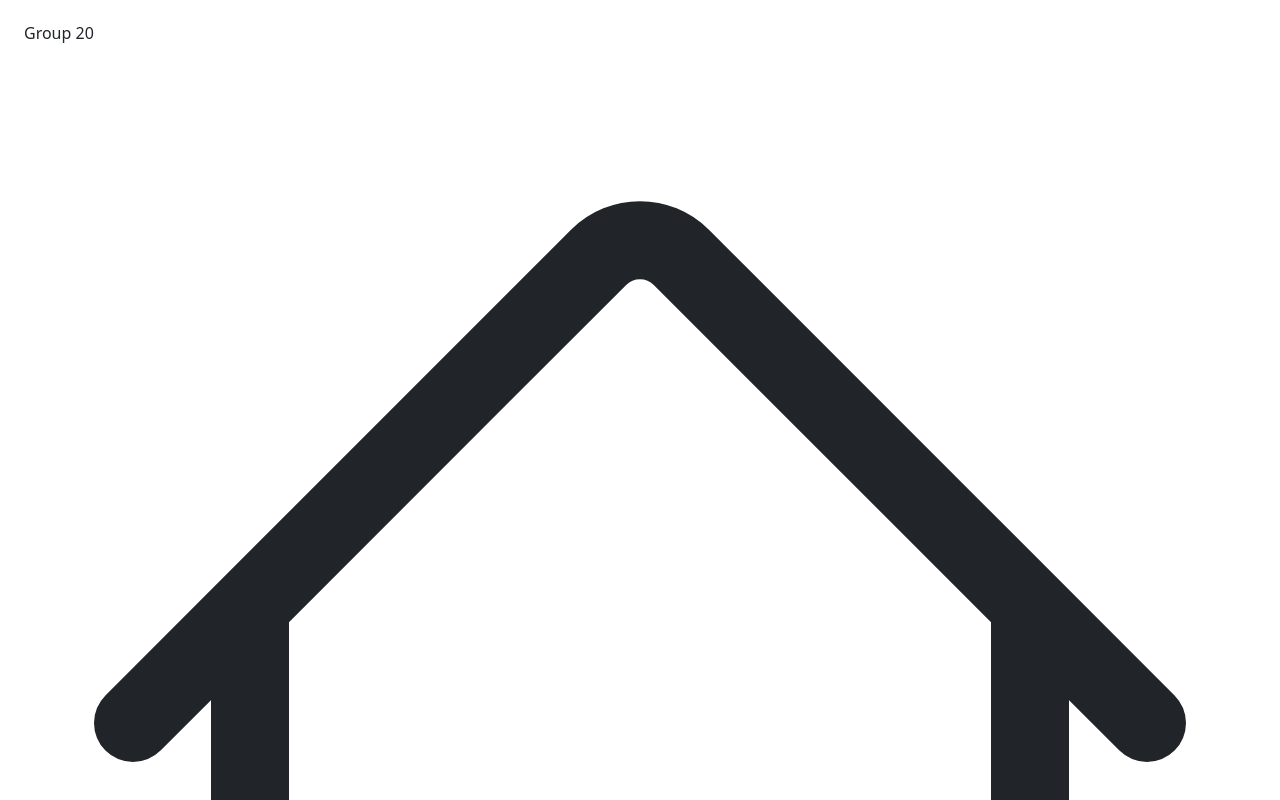
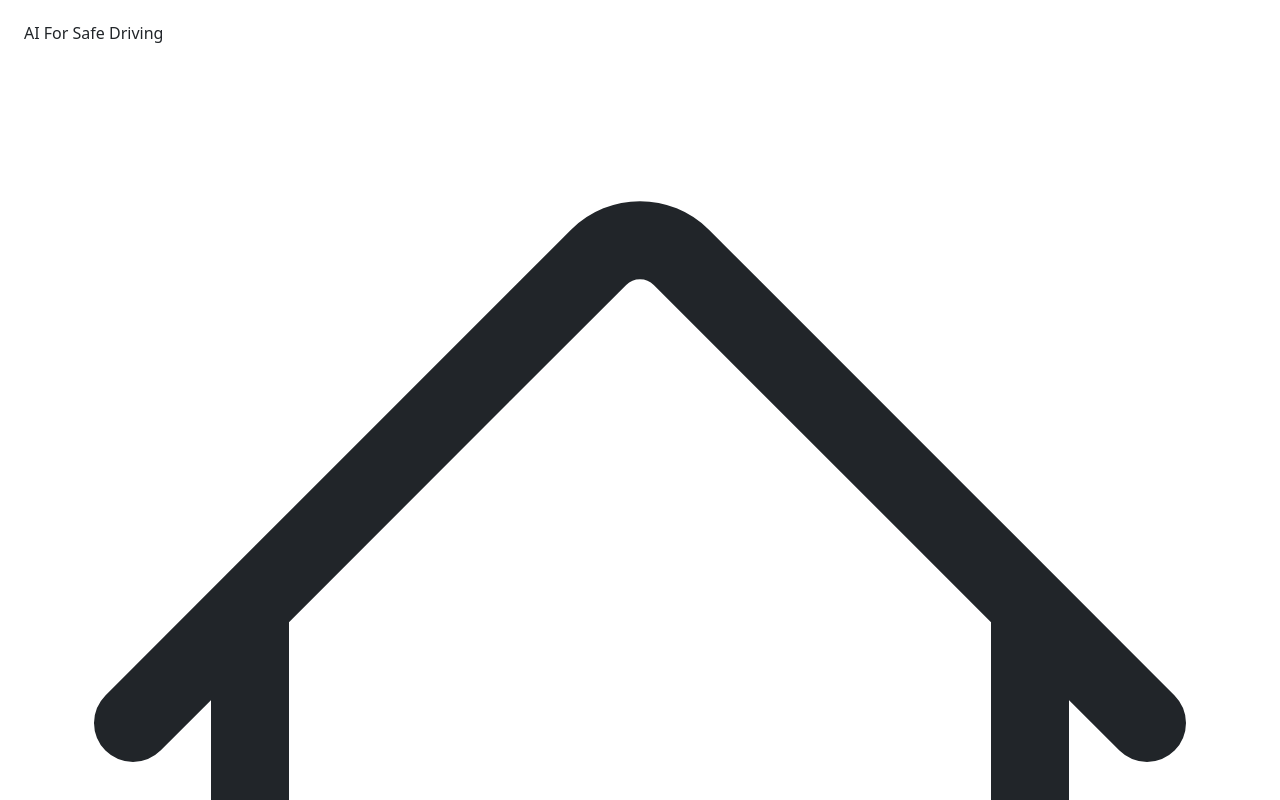
Before and after one commit to colemaring/sd1, a React (Vite) app in the folder client/: page /driver in a window 1280 px wide. Shown: the top 800 px of the page. Built offline with nearby package versions, Linux system fonts and the light colour scheme.

Commit message:
minor sidebar fix

```diff
--- a/client/src/components/sidebar/Sidebar.jsx
+++ b/client/src/components/sidebar/Sidebar.jsx
@@ -39,7 +39,7 @@ function Sidebar({ children, expanded, handleToggle }) {
                 expanded ? "w-30" : "w-0"
               }`}
             >
-              Group 20
+              AI For Safe Driving
             </h1>
             <div className={`${expanded ? "" : "hidden sm:block"}`}>
               <button
```
Also changed, not shown: 2 other files (tests, documents, lock files or other folders).
